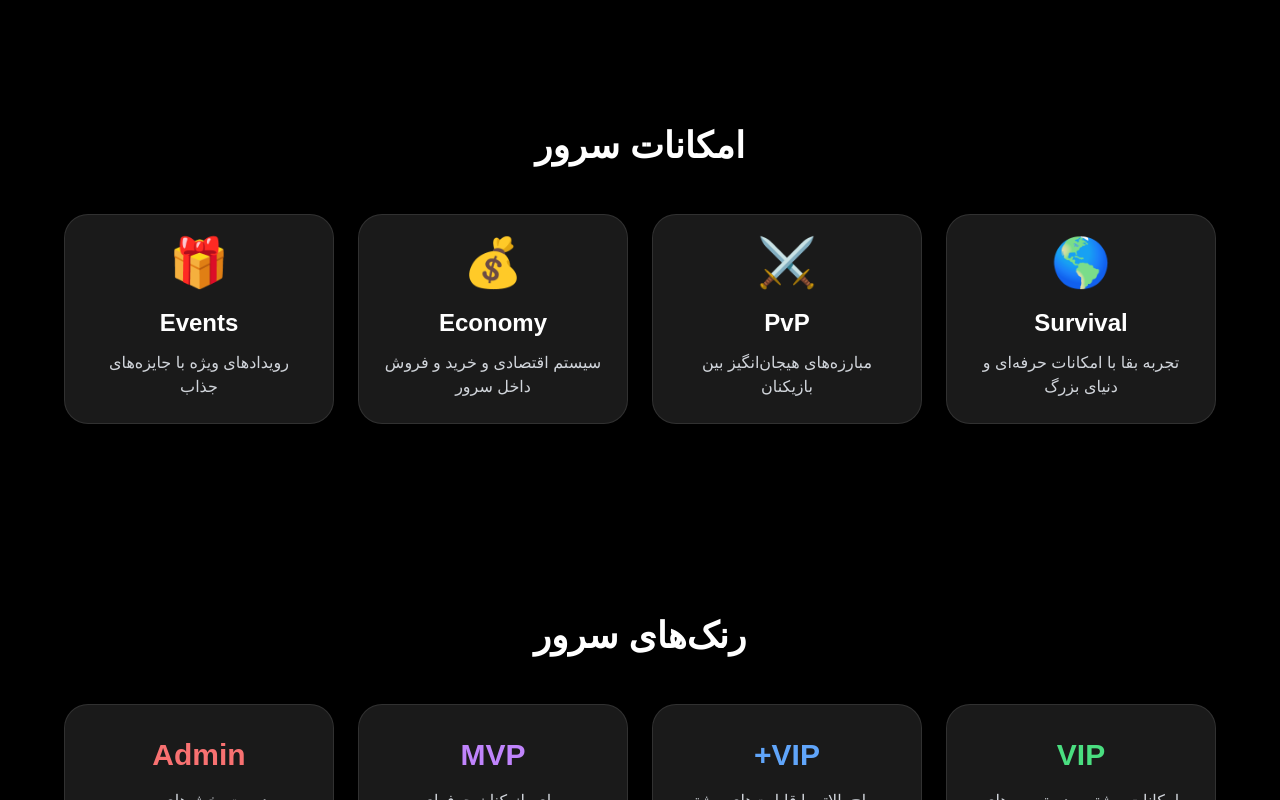
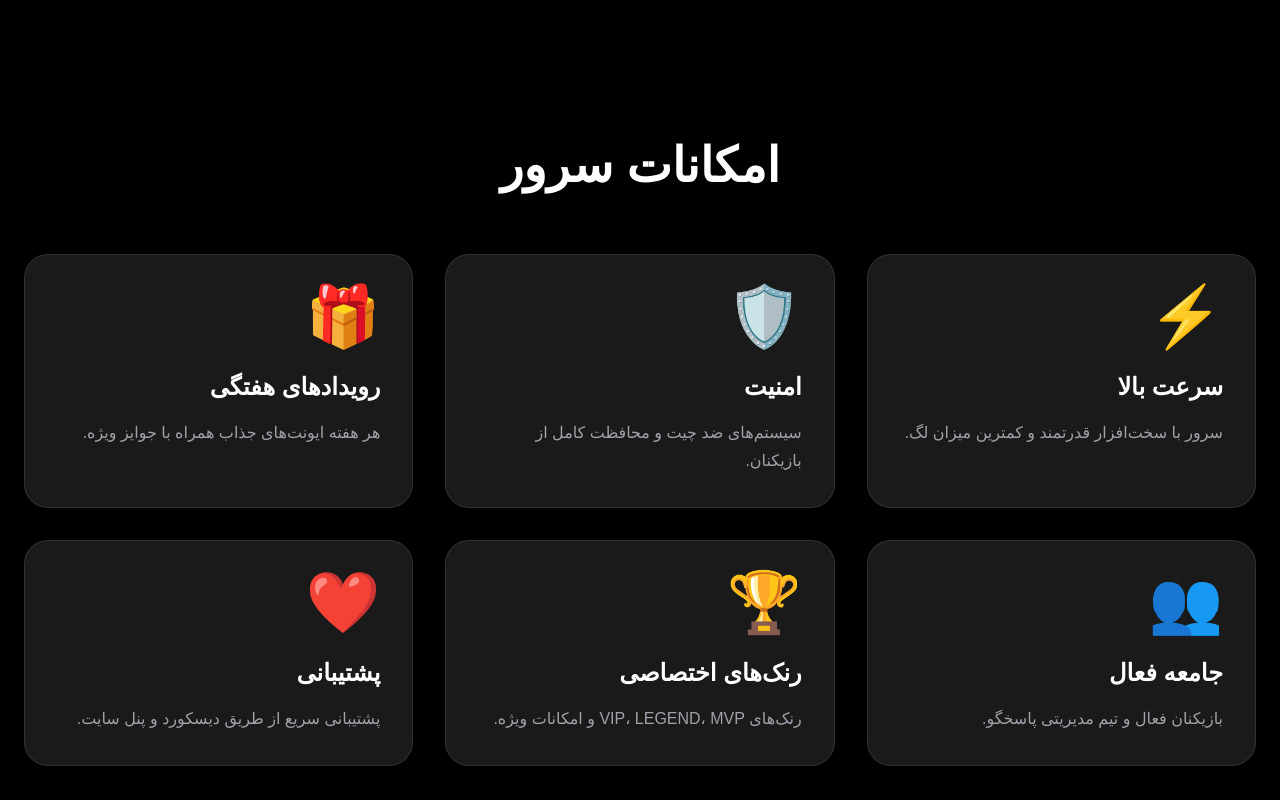
Before and after one commit to TokoMC/tokomc.github.io, a Next.js app: page / in a window 1280 px wide. Shown: the part 1260-2060 px from the top of the page. Built offline with nearby package versions, Linux system fonts and the light colour scheme.

Commit message:
Update Features.jsx

```diff
--- a/components/Features.jsx
+++ b/components/Features.jsx
@@ -1,104 +1,131 @@
+"use client";
+
+export default function Features() {
   const features = [
     {
-    title: "Survival",
-    description: "تجربه بقا با امکانات حرفه‌ای و دنیای بزرگ",
-    icon: "🌎",
+      icon: "⚡",
+      title: "سرعت بالا",
+      description:
+        "سرور با سخت‌افزار قدرتمند و کمترین میزان لگ."
     },
     {
-    title: "PvP",
-    description: "مبارزه‌های هیجان‌انگیز بین بازیکنان",
-    icon: "⚔️",
+      icon: "🛡️",
+      title: "امنیت",
+      description:
+        "سیستم‌های ضد چیت و محافظت کامل از بازیکنان."
     },
     {
-    title: "Economy",
-    description: "سیستم اقتصادی و خرید و فروش داخل سرور",
-    icon: "💰",
+      icon: "🎁",
+      title: "رویدادهای هفتگی",
+      description:
+        "هر هفته ایونت‌های جذاب همراه با جوایز ویژه."
     },
     {
-    title: "Events",
-    description: "رویدادهای ویژه با جایزه‌های جذاب",
-    icon: "🎁",
+      icon: "👥",
+      title: "جامعه فعال",
+      description:
+        "بازیکنان فعال و تیم مدیریتی پاسخگو."
     },
+    {
+      icon: "🏆",
+      title: "رنک‌های اختصاصی",
+      description:
+        "رنک‌های VIP، LEGEND، MVP و امکانات ویژه."
+    },
+    {
+      icon: "❤️",
+      title: "پشتیبانی",
+      description:
+        "پشتیبانی سریع از طریق دیسکورد و پنل سایت."
+    }
   ];
 
-
-export default function Features() {
   return (
-    <section className="py-24 px-6">
-
-      <div className="max-w-6xl mx-auto">
-
+    <section
+      className="
+      py-28
+      px-6
+      "
+    >
+      <div
+        className="
+        max-w-7xl
+        mx-auto
+        "
+      >
         <h2
           className="
-          text-4xl
+          text-5xl
           font-black
           text-center
           text-white
-          mb-12
+          mb-16
           "
         >
           امکانات سرور
         </h2>
 
-
         <div
           className="
           grid
           md:grid-cols-2
-          lg:grid-cols-4
-          gap-6
+          lg:grid-cols-3
+          gap-8
           "
         >
-
-          {features.map((item, index) => (
-
+          {features.map((feature, index) => (
             <div
               key={index}
               className="
+              group
               bg-white/10
               backdrop-blur-xl
               border
               border-white/10
               rounded-3xl
-              p-6
-              text-center
-              hover:-translate-y-3
+              p-8
+              transition-all
+              duration-300
               hover:scale-105
-              transition
-              duration-300
+              hover:border-green-500
+              hover:shadow-[0_0_40px_rgba(34,197,94,.25)]
               "
             >
-
-              <div className="text-5xl mb-5">
-                {item.icon}
+              <div
+                className="
+                text-6xl
+                mb-6
+                transition-transform
+                duration-300
+                group-hover:scale-110
+                "
+              >
+                {feature.icon}
               </div>
-
 
               <h3
                 className="
                 text-2xl
                 font-bold
                 text-white
-                mb-3
+                mb-4
                 "
               >
-                {item.title}
+                {feature.title}
               </h3>
 
-
-              <p className="text-gray-300">
-                {item.description}
+              <p
+                className="
+                text-zinc-400
+                leading-7
+                "
+              >
+                {feature.description}
               </p>
-
-
             </div>
-
           ))}
-
         </div>
-
       </div>
-
     </section>
   );
 }
```
Lines whose indentation alone changed are shown as unchanged.
